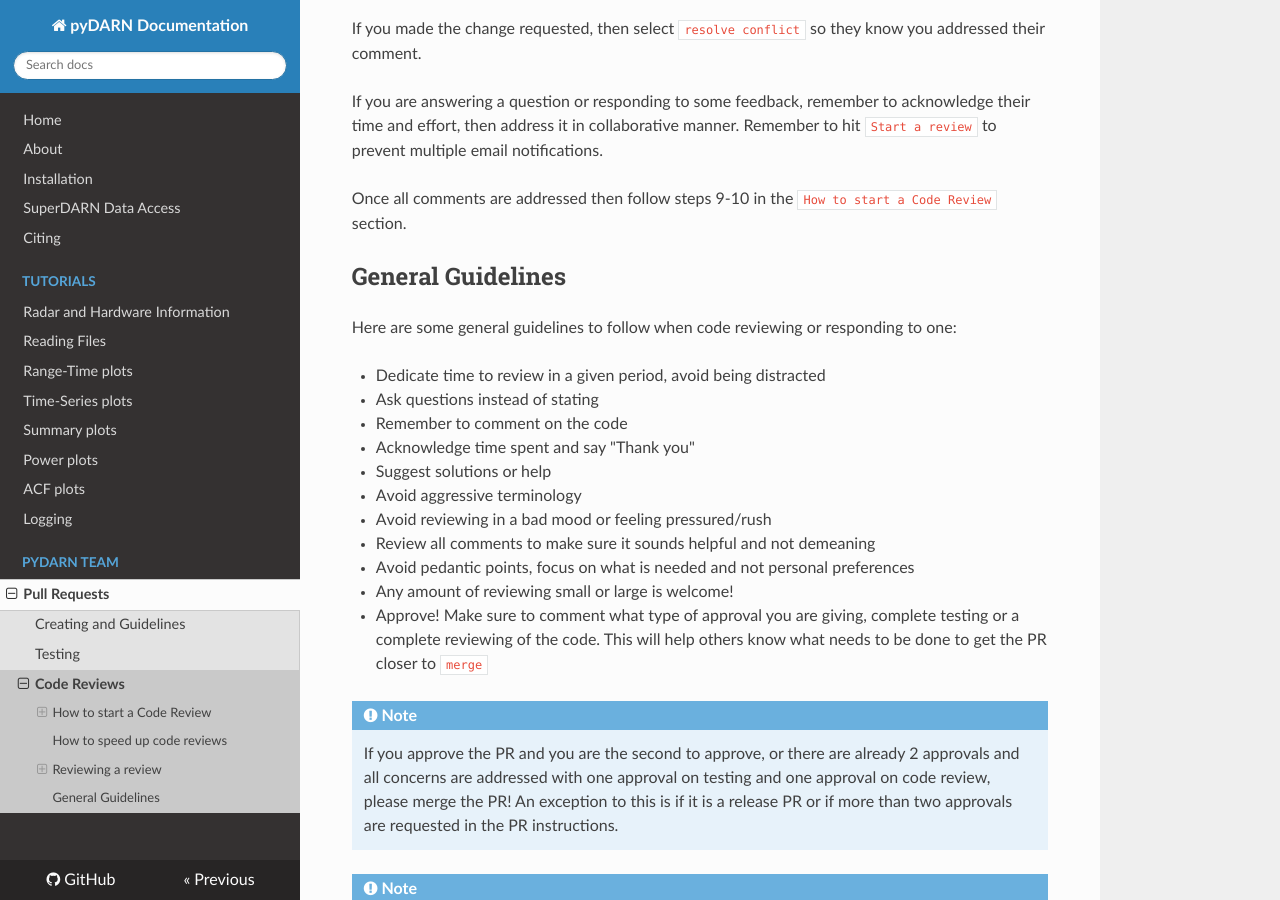
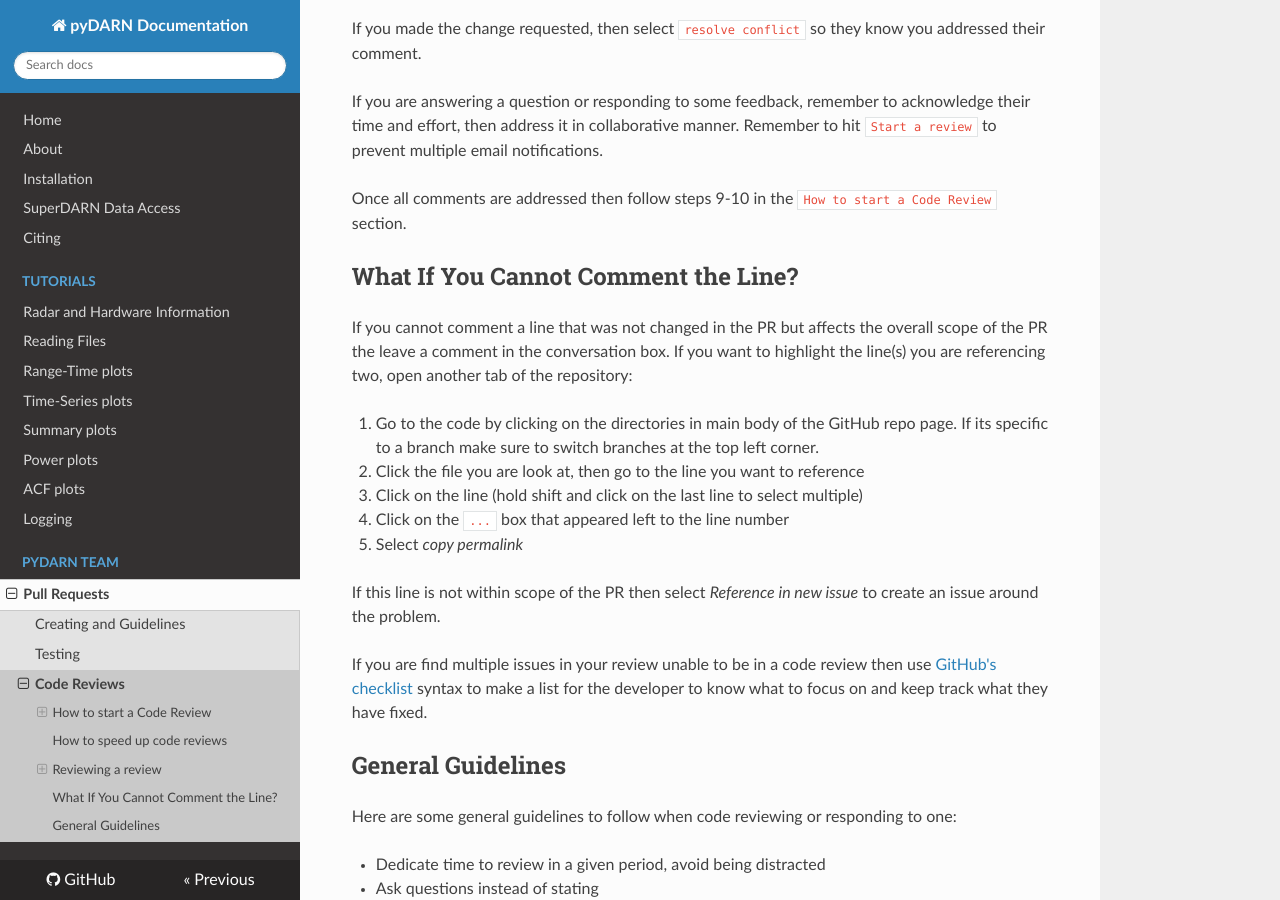
Before and after one commit to SuperDARN/pydarn, an MkDocs documentation site: the page built from docs/dev/code_review.md, in a window 1280 px wide and 900 px high, scrolled down 3356 px. Built offline with MkDocs 1.6.1, drawn with Linux system fonts in a browser that asks for light colours; nearby versions of some CDN libraries.

Commit message:
updated code review

```diff
--- a/docs/dev/code_review.md
+++ b/docs/dev/code_review.md
@@ -132,6 +132,21 @@ Remember to hit `Start a review` to prevent multiple email notifications.
 
 Once all comments are addressed then follow steps 9-10 in the `How to start a Code Review` section.
 
+## What If You Cannot Comment the Line?
+
+If you cannot comment a line that was not changed in the PR but affects the overall scope of the PR the leave a comment in the conversation box. If you want to highlight the line(s) you are referencing two, open another tab of the repository:
+
+1. Go to the code by clicking on the directories in main body of the GitHub repo page. If its specific to a branch make sure to switch branches at the top left corner.
+2. Click the file you are look at, then go to the line you want to reference
+3. Click on the line (hold shift and click on the last line to select multiple)
+4. Click on the `...` box that appeared left to the line number
+5. Select *copy permalink*
+
+If this line is not within scope of the PR then select *Reference in new issue* to create an issue around the problem.
+
+If you are find multiple issues in your review unable to be in a code review then use [GitHub's checklist](https://docs.github.com/en/github/managing-your-work-on-github/about-task-lists) syntax to make a list for the developer to know what to focus on and keep track what they have fixed.
+
+
 ## General Guidelines
 
 Here are some general guidelines to follow when code reviewing or responding to one:
```
